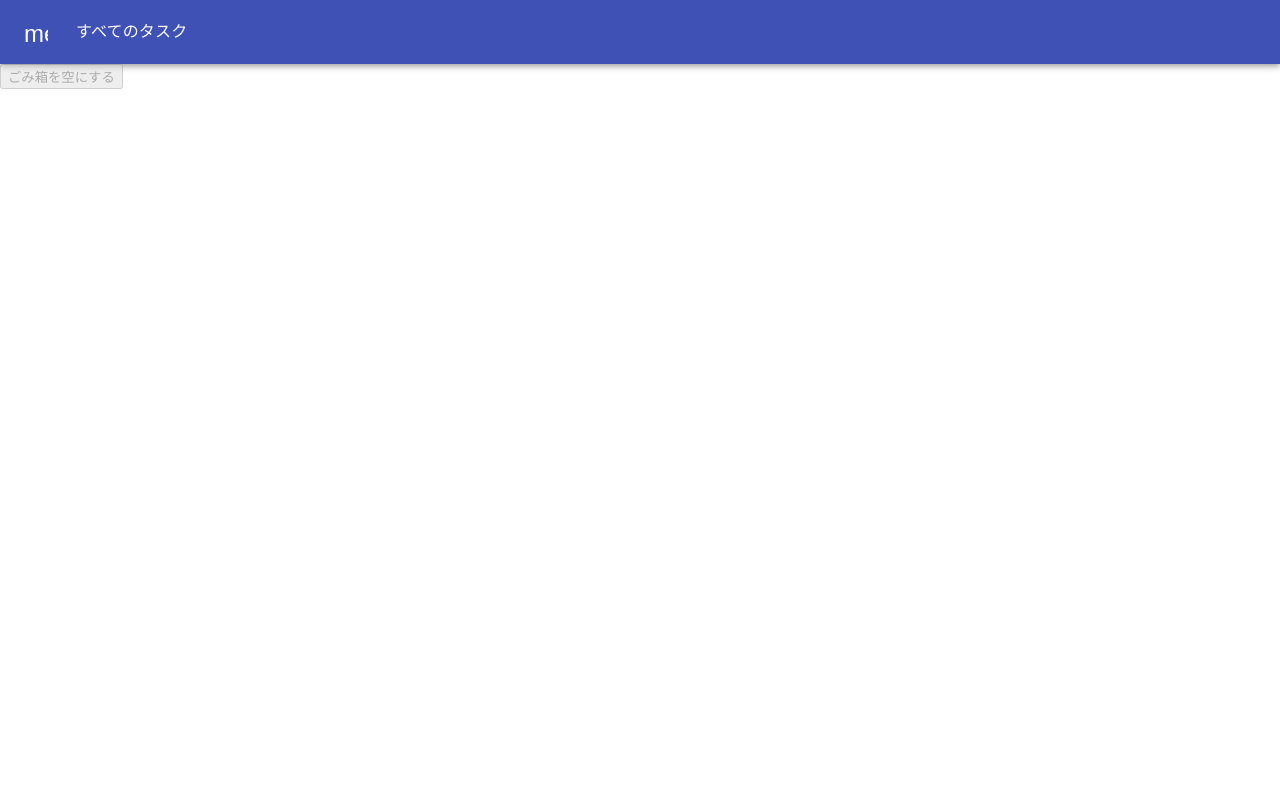
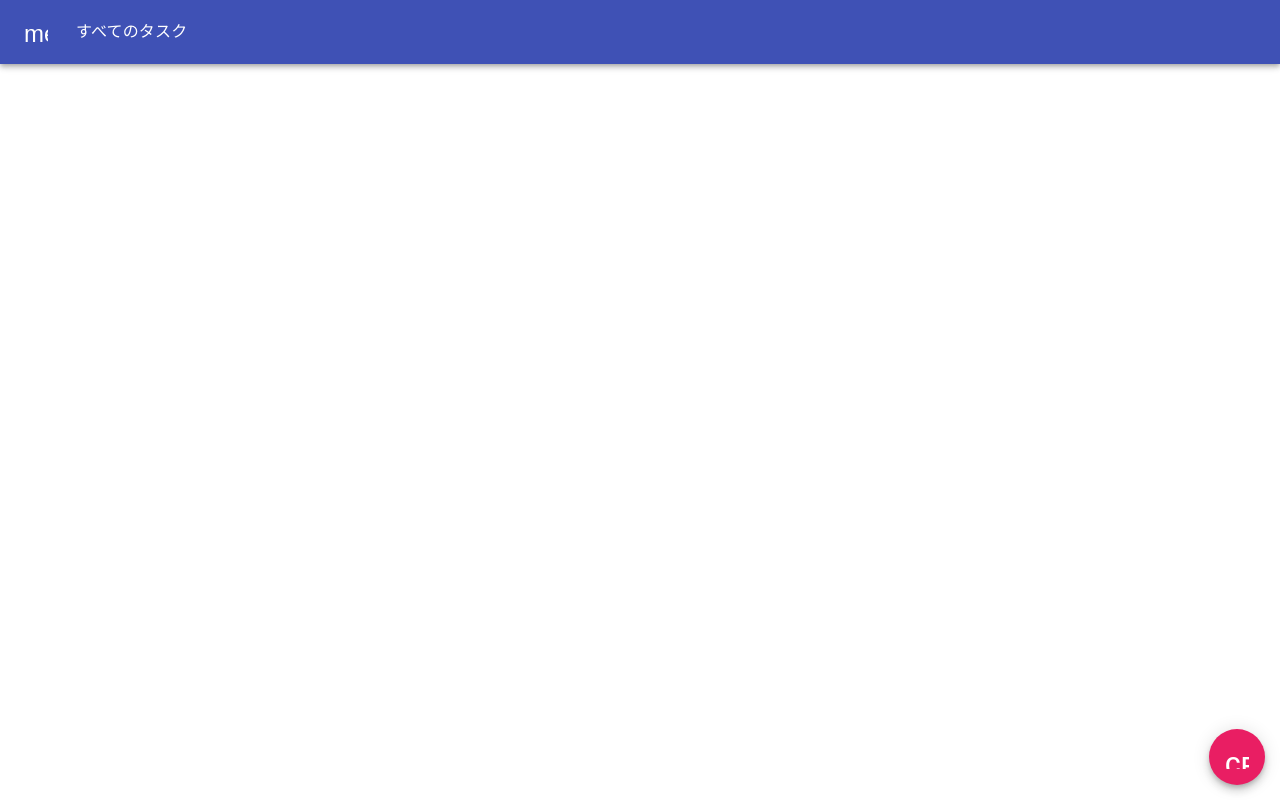
Before and after one commit to GamiSho/todo-pwa, a React app: page / in a window 1280 px wide. Built offline with nearby package versions, Linux system fonts and the light colour scheme; the HTML template or start-up script is replaced by a standard one.

Commit message:
Mod ActionButton

```diff
--- a/src/ActionButton.tsx
+++ b/src/ActionButton.tsx
@@ -1,15 +1,45 @@
+import Fab from '@mui/material/Fab'
+import Icon from '@mui/material/Icon'
+
+import { styled } from '@mui/material/styles'
+
 type Props = {
   todos: Todo[]
-  onEmpty: () => void
+  filter: Filter
+  alertOpen: boolean
+  dialogOpen: boolean
+  onToggleAlert: () => void
+  onToggleDialog: () => void
 }
 
+const FabButton = styled(Fab)({
+  position: 'fixed',
+  right: 15,
+  bottom: 15,
+})
+
 export const ActionButton = (props: Props) => {
+  const removed = props.todos.filter((todo) => todo.removed).length !== 0
+
   return (
-    <button
-      onClick={props.onEmpty}
-      disabled={props.todos.filter((todo) => todo.removed).length === 0}
-    >
-      ごみ箱を空にする
-    </button>
+    <>
+      {props.filter === 'removed' ? (
+        <FabButton
+          color='secondary'
+          onClick={props.onToggleAlert}
+          disabled={!removed || props.alertOpen}
+        >
+          <Icon>delete</Icon>
+        </FabButton>
+      ) : (
+        <FabButton
+          color='secondary'
+          onClick={props.onToggleDialog}
+          disabled={props.filter === 'checked' || props.dialogOpen}
+        >
+          <Icon>create</Icon>
+        </FabButton>
+      )}
+    </>
   )
 }
--- a/src/App.tsx
+++ b/src/App.tsx
@@ -31,6 +31,7 @@ const App = () => {
   const [text, setText] = useState('')
   const [todos, setTodos] = useState<Todo[]>([])
   const [filter, setFilter] = useState<Filter>('all')
+
   const [drawerOpen, setDrawerOpen] = useState(false)
   const [qrOpen, setQrOpen] = useState(false)
   const [dialogOpen, setDialogOpen] = useState(false)
@@ -124,7 +125,14 @@ const App = () => {
         onEmpty={handleEmpty}
       />
       <TodoItem todos={todos} filter={filter} onTodo={handleTodo} />
-      <ActionButton todos={todos} onEmpty={handleEmpty} />
+      <ActionButton
+        todos={todos}
+        filter={filter}
+        alertOpen={alertOpen}
+        dialogOpen={dialogOpen}
+        onToggleAlert={handleToggleAlert}
+        onToggleDialog={handleToggleDialog}
+      />
     </ThemeProvider>
   )
 }
```
